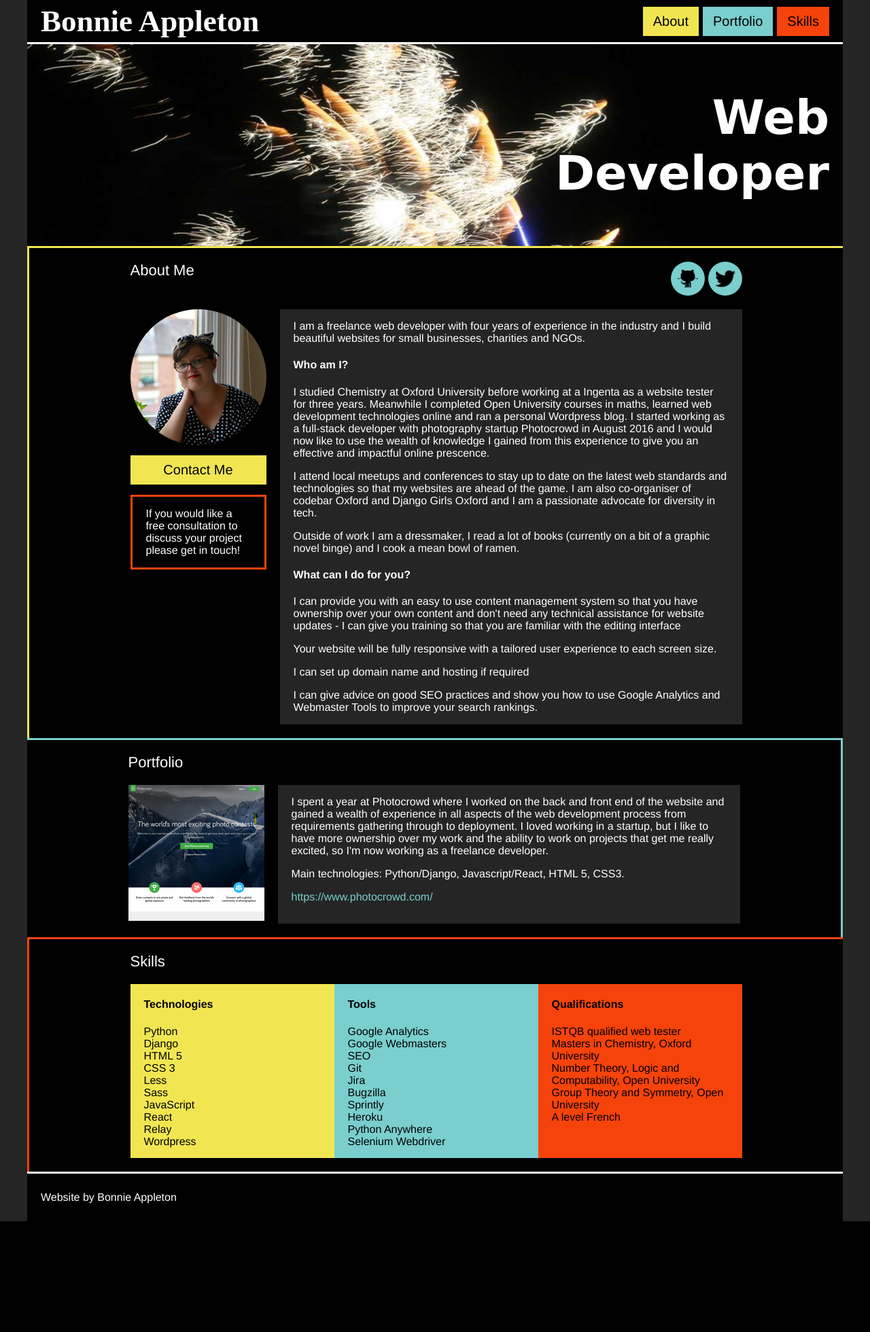
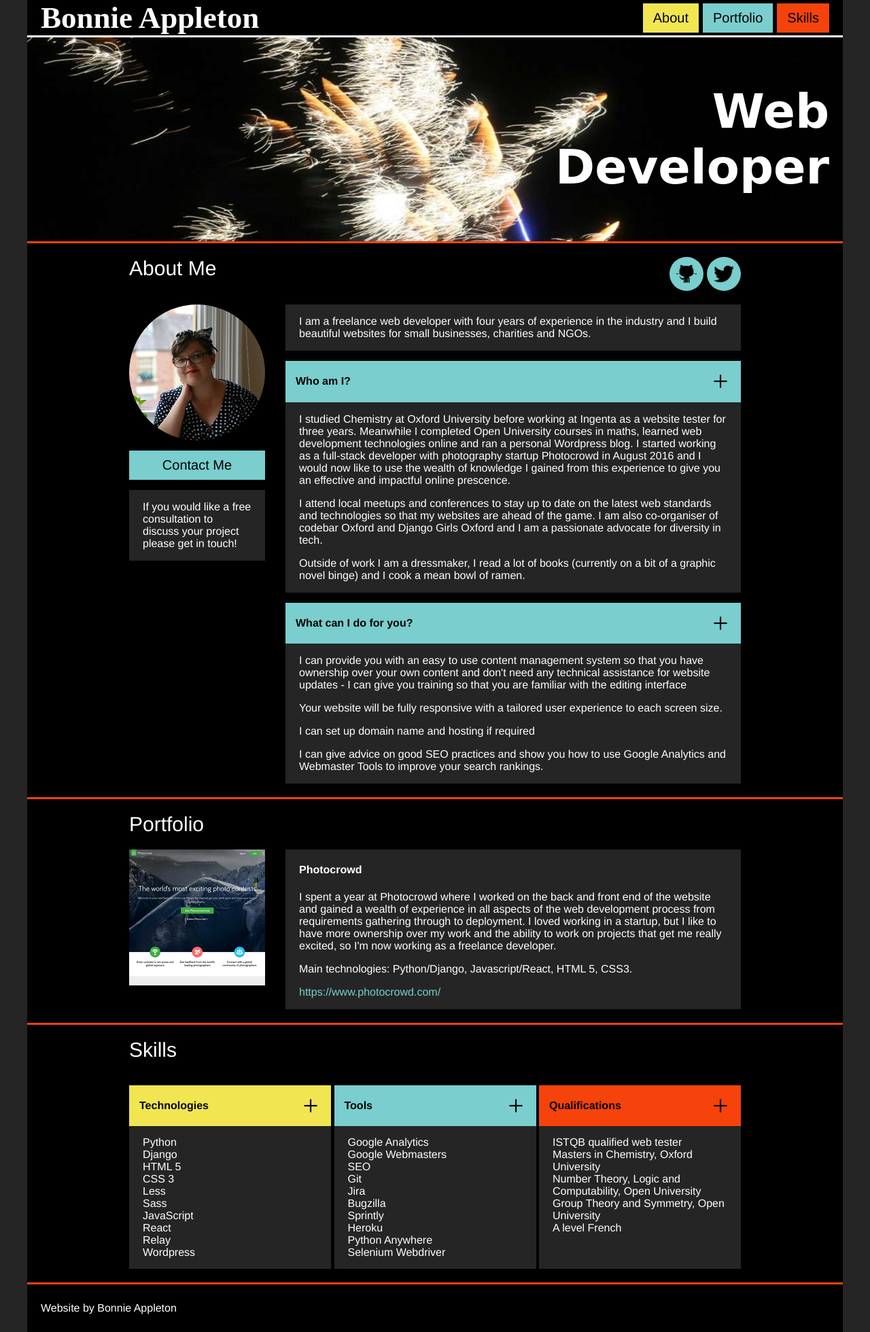
Before and after one commit to bonnieappleton/Portfolio-Website, a Django app: template home/templates/home/homepage.html in a window 1280 px wide. Shown: the whole page at 68% size. Before the commit the page ends 1797 px from the top, so only its background shows below. Run offline with Django 3.2, Linux system fonts and the light colour scheme; the template is opened without the code that fills it, so the values that code supplies are empty; some libraries are stand-ins or nearby versions; some web fonts are replaced.

Commit message:
Contact form, expanding sections, simplifying styles

```diff
--- a/home/static/css/home.css
+++ b/home/static/css/home.css
@@ -22,7 +22,11 @@ body {
   margin: 0; }
   .title--main {
     font-family: 'BioRhyme', serif;
-    font-size: 45px; }
+    font-size: 45px;
+    color: #ffffff; }
+    .title--main:hover {
+      color: #000000;
+      background-color: #ffffff; }
     @media (max-width: 767px) {
       .title--main {
         font-size: 30px; } }
@@ -35,14 +39,15 @@ body {
         font-size: 50px; } }
   .title--section {
     font-weight: 100;
-    font-size: 22px; }
+    font-size: 30px; }
 
 .header {
   -webkit-display: flex;
   display: flex;
   -webkit-justify-content: space-between;
   justify-content: space-between;
-  padding: 5px 20px; }
+  padding: 0 20px;
+  border-bottom: 3px solid #ffffff; }
   .header__nav {
     -webkit-display: flex;
     -webkit-align-items: center;
@@ -87,10 +92,11 @@ body {
     background-color: #f5430b; }
   .button--contact {
     margin: 15px 0;
-    width: 100%; }
+    width: 100%;
+    max-width: 200px; }
 
 .footer {
-  border-top: 3px solid #ffffff;
+  border-top: 3px solid #f5430b;
   padding: 10px 20px; }
 
 .section {
@@ -103,6 +109,9 @@ body {
   flex-direction: column;
   justify-content: space-between;
   padding: 10px 20px; }
+  .section--narrow {
+    max-width: 500px;
+    margin: auto; }
   .section--top {
     -webkit-align-items: flex-end;
     -webkit-justify-content: center;
@@ -111,20 +120,12 @@ body {
     background-image: url("../img/fireworks.jpg");
     background-size: cover;
     background-repeat: no-repeat;
-    height: 300px;
-    border-top: 3px solid #ffffff; }
+    height: 300px; }
     @media (max-width: 767px) {
       .section--top {
         height: 200px; } }
-  .section--about {
-    border-top: 3px solid #f1e651;
-    border-left: 3px solid #f1e651; }
-  .section--portfolio {
-    border-top: 3px solid #7acece;
-    border-right: 3px solid #7acece; }
-  .section--skills {
-    border-top: 3px solid #f5430b;
-    border-left: 3px solid #f5430b; }
+  .section--border-top {
+    border-top: 3px solid #f5430b; }
 
 .row {
   -webkit-display: flex;
@@ -148,59 +149,72 @@ body {
     border-radius: 50%; }
 
 .thumbnail-container {
-  display: flex;
-  flex-direction: column;
-  align-items: center;
-  margin-right: 20px; }
+  margin-right: 30px; }
   @media (max-width: 767px) {
     .thumbnail-container {
       margin: 0; } }
+
+.column-container {
+  display: flex;
+  flex-direction: column;
+  align-items: center; }
 
 .text {
   background-color: #252525;
   padding: 0 20px;
   margin: 0;
-  flex-grow: 1; }
+  flex-grow: 0; }
   @media (max-width: 767px) {
     .text {
       margin-top: 20px; } }
-  .text--bullets {
+  .text--grow {
+    flex-grow: 1; }
+
+.expanding-title {
+  width: 100%;
+  padding: 0 15px;
+  margin: 15px 0 0;
+  background-color: #7acece;
   color: #000000;
+  text-decoration: none;
+  display: flex;
+  justify-content: space-between;
+  align-items: center; }
+  .expanding-title:hover {
+    background-color: #ffffff; }
+  .expanding-title--yellow {
+    background-color: #f1e651; }
+  .expanding-title--red {
+    background-color: #f5430b; }
+
+.skills-block {
   display: flex;
   flex-direction: column;
   flex-basis: 33%;
   width: 100%;
   max-width: 300px;
-    padding-bottom: 15px;
   margin-top: 0; }
-  .text--yellow {
-    background-color: #f1e651; }
-  .text--mint {
-    background-color: #7acece; }
-  .text--red {
-    background-color: #f5430b; }
-  .text__list {
-    flex-basis: 50%;
+  .skills-block__list {
     list-style: none;
-    padding-left: 0;
-    margin: 0; }
-    @media (max-width: 767px) {
-      .text__list {
-        flex-basis: 100%; } }
-
-.feature-text {
-  padding: 0 20px;
+    padding: 15px 0;
     margin: 0;
-  border: 3px solid #f5430b; }
+    flex-grow: 1; }
 
 .link {
   text-decoration: none;
   color: #7acece; }
   .link:hover {
-    color: #f1e651; }
+    color: #ffffff; }
 
 .image-link:hover {
   opacity: 0.8; }
+
+.close {
+  background-image: url("../img/plus-icon.png");
+  background-size: cover;
+  background-repeat: no-repeat;
+  height: 30px;
+  width: 30px; }
 
 .social {
   display: flex;
@@ -234,4 +248,8 @@ body {
 .hidden {
   display: none; }
 
+@media (max-width: 767px) {
+  .hidden-mobile {
+    display: none; } }
+
 /*# sourceMappingURL=home.css.map */
--- a/home/static/sass/home.scss
+++ b/home/static/sass/home.scss
@@ -29,6 +29,12 @@ body {
     &--main {
         font-family: 'BioRhyme', serif;
         font-size: 45px;
+        color: $color-white;
+
+        &:hover {
+            color: $color-black;
+            background-color: $color-white;
+        }
 
         @media(max-width: $tablet-breakpoint) {
             font-size: 30px;
@@ -47,7 +53,7 @@ body {
 
     &--section {
         font-weight: 100;
-        font-size: 22px;
+        font-size: 30px;
     }
 }
 
@@ -56,7 +62,8 @@ body {
     display: flex;
     -webkit-justify-content: space-between;
     justify-content: space-between;
-    padding: 5px 20px;
+    padding: 0 20px;
+    border-bottom: 3px solid $color-white;
 
     &__nav {
         -webkit-display: flex;
@@ -122,11 +129,12 @@ body {
     &--contact {
         margin: 15px 0;
         width: 100%;
+        max-width: 200px;
     }
 }
 
 .footer {
-    border-top: 3px solid $color-white;
+    border-top: 3px solid $color-red;
     padding: 10px 20px;
 }
 
@@ -141,6 +149,11 @@ body {
     justify-content: space-between;
     padding: 10px 20px;
 
+    &--narrow {
+        max-width: 500px;
+        margin: auto;
+    }
+
     &--top {
         -webkit-align-items: flex-end;
         -webkit-justify-content: center;
@@ -150,26 +163,14 @@ body {
         background-size: cover;
         background-repeat: no-repeat;
         height: 300px;
-        border-top: 3px solid $color-white;
 
         @media(max-width: $tablet-breakpoint) {
             height: 200px;
         }
     }
 
-    &--about {
-        border-top: 3px solid $color-yellow;
-        border-left: 3px solid $color-yellow;
-    }
-
-    &--portfolio {
-        border-top: 3px solid $color-mint;
-        border-right: 3px solid $color-mint;
-    }
-
-    &--skills {
+    &--border-top {
         border-top: 3px solid $color-red;
-        border-left: 3px solid $color-red;
     }
 }
 
@@ -202,65 +203,72 @@ body {
 }
 
 .thumbnail-container {
-    display: flex;
-    flex-direction: column;
-    align-items: center;
-    margin-right: 20px;
+    margin-right: 30px;
 
     @media(max-width: $tablet-breakpoint) {
         margin: 0;
     }
 }
 
+.column-container {
+    display: flex;
+    flex-direction: column;
+    align-items: center;
+}
+
 .text {
     background-color: $color-grey;
     padding: 0 20px;
     margin: 0;
-    flex-grow: 1;
+    flex-grow: 0;
 
     @media(max-width: $tablet-breakpoint) {
         margin-top: 20px;
     }
 
-    &--bullets {
-        color: $color-black;
-        display: flex;
-        flex-direction: column;
-        flex-basis: 33%;
-        width: 100%;
-        max-width: 300px;
-        padding-bottom: 15px;
-        margin-top: 0;
+    &--grow {
+        flex-grow: 1;
+    }
+}
+
+.expanding-title {
+    width: 100%;
+    padding: 0 15px;
+    margin: 15px 0 0;
+    background-color: $color-mint;
+    color: $color-black;
+    text-decoration: none;
+    display: flex;
+    justify-content: space-between;
+    align-items: center;
+
+    &:hover {
+        background-color: $color-white;
     }
 
     &--yellow {
         background-color: $color-yellow;
     }
 
-    &--mint {
-        background-color: $color-mint;
-    }
-
     &--red {
         background-color: $color-red;
     }
+}
+
+.skills-block {
+    display: flex;
+    flex-direction: column;
+    flex-basis: 33%;
+    width: 100%;
+    max-width: 300px;
+    margin-top: 0;
 
     &__list {
-        flex-basis: 50%;
         list-style: none;
-        padding-left: 0;
+        padding: 15px 0;
         margin: 0;
-
-        @media(max-width: $tablet-breakpoint) {
-            flex-basis: 100%;
-        }
+        flex-grow: 1;
     }
-}
-
-.feature-text {
-    padding: 0 20px;
-    margin: 0;
-    border: 3px solid $color-red;
 }
 
 .link {
@@ -268,12 +276,20 @@ body {
     color: $color-mint;
 
     &:hover {
-        color: $color-yellow;
+        color: $color-white;
     }
 }
 
 .image-link:hover {
     opacity: 0.8;
+}
+
+.close {
+    background-image: url('../img/plus-icon.png');
+    background-size: cover;
+    background-repeat: no-repeat;
+    height: 30px;
+    width: 30px;
 }
 
 .social {
@@ -320,3 +336,9 @@ body {
 .hidden {
     display: none;
 }
+
+.hidden-mobile {
+    @media(max-width: $tablet-breakpoint) {
+        display: none;
+    }
+}
--- a/home/static/sass/variables.scss
+++ b/home/static/sass/variables.scss
@@ -1,6 +1,7 @@
 $color-mint: rgb(122, 206, 206);
 $color-yellow:  rgb(241, 230, 81);
 $color-red: rgb(245, 67, 11);
+$color-red-background: #f1561a;
 $color-grey: #252525;
 $color-white: #ffffff;
 $color-black: #000000;
--- a/home/templates/home/base.html
+++ b/home/templates/home/base.html
@@ -7,7 +7,7 @@
         <meta http-equiv="X-UA-Compatible" content="IE=edge">
         <meta name="viewport" content="width=device-width, initial-scale=1">
         <!-- The above 3 meta tags *must* come first in the head; any other head content must come *after* these tags -->
-        <title>Bonnie Appleton Portfolio</title>
+        <title>Bonnie Appleton | {% block page_title %}Home{% endblock %}</title>
 
         <!--Fonts-->
         <link href='https://fonts.googleapis.com/css?family=Zilla+Slab+Highlight|BioRhyme:200' rel='stylesheet' type='text/css'>
@@ -22,7 +22,9 @@
 
         {% block header %}
         <header class="header">
-            <h1 class="title title--main">Bonnie Appleton</h1>
+            <a class="link" href="{% url 'home' %}">
+                <h1 class="title title--main">Bonnie Appleton</h1>
+            </a>
             <nav class="header__nav header__nav--desktop">
                 <a class="button button--yellow" href="#about">About</a>
                 <a class="button button--mint" href="#portfolio">Portfolio</a>
@@ -40,6 +42,10 @@
         {% endblock %}
 
         {% block mainpage %}{% endblock %}
+
+        <footer class="footer">
+            <p>Website by Bonnie Appleton</p>
+        </footer>
 
         <script src="//ajax.googleapis.com/ajax/libs/jquery/1.11.1/jquery.min.js"></script>
 
--- a/home/templates/home/homepage.html
+++ b/home/templates/home/homepage.html
@@ -1,6 +1,8 @@
 {% extends 'home/base.html' %}
 
 {% load staticfiles %}
+
+{% block page_title %}Home{% endblock %}
 
 {% block mainpage %}
 
@@ -8,7 +10,7 @@
         <h2 class="title title--tagline">Web</br>Developer</h2>
     </section>
 
-    <section id="about" class="section section--about">
+    <section id="about" class="section section--border-top">
         <div class="row">
             <h3 class="title title--section">About Me</h3>
             <div class="social">
@@ -17,49 +19,78 @@
             </div>
         </div>
         <div class="row row--mobile-col">
-            <div class="thumbnail-container">
+            <div class="column-container thumbnail-container">
                 <img class="thumbnail thumbnail--avatar" src="{% static 'img/bonnieappleton.jpg' %}" alt="avatar-image"></img>
-                <a class="button button--yellow button--contact" href="mailto:bemappleton@gmail.com">Contact Me</a>
-                <div class="feature-text">
+                <a class="button button--mint button--contact" href="{% url 'contact' %}">Contact Me</a>
+                <div class="text hidden-mobile">
                     <p>
                         If you would like a free consultation to discuss your project please get in touch!
                     </p>
                 </div>
             </div>
-            <div class="text"
+            <div class="column-container">
                 <div class="text">
                     <p>
                         I am a freelance web developer with four years of experience in the industry
                         and I build beautiful websites for small businesses, charities and NGOs.
                     </p>
+                </div>
+                <a class="expanding-title" href="#">
                     <h4>Who am I?</h4>
+                    <div class="close" href="#"></div>
+                </a>
+                <div class="text hidden-mobile">
                     <p>
-                    I studied Chemistry at Oxford University before working at a Ingenta as a website tester for three years. Meanwhile I completed Open University courses in maths, learned web development technologies online and ran a personal Wordpress blog. I started working as a full-stack developer with photography startup Photocrowd in August 2016 and I would now like to use the wealth of knowledge I gained from this experience to give you an effective and impactful online prescence.
+                        I studied Chemistry at Oxford University before working at Ingenta
+                        as a website tester for three years. Meanwhile I completed Open
+                        University courses in maths, learned web development technologies
+                        online and ran a personal Wordpress blog. I started working as a
+                        full-stack developer with photography startup Photocrowd in August
+                        2016 and I would now like to use the wealth of knowledge I gained
+                        from this experience to give you an effective and impactful online
+                        prescence.
                     </p>
                     <p>
-                    I attend local meetups and conferences to stay up to date on the latest web standards and technologies so that my websites are ahead of the game. I am also co-organiser of codebar Oxford and Django Girls Oxford and I am a passionate advocate for diversity in tech.
+                        I attend local meetups and conferences to stay up to date on the
+                        latest web standards and technologies so that my websites are ahead
+                        of the game. I am also co-organiser of codebar Oxford and Django Girls
+                        Oxford and I am a passionate advocate for diversity in tech.
                     </p>
                     <p>
-                    Outside of work I am a dressmaker, I read a lot of books (currently on a bit of a graphic novel binge) and I cook a mean bowl of ramen.
+                        Outside of work I am a dressmaker, I read a lot of books (currently
+                        on a bit of a graphic novel binge) and I cook a mean bowl of ramen.
                     </p>
+                </div>
+                <a class="expanding-title" href="#">
                     <h4>What can I do for you?</h4>
+                    <div class="close" href="#"></div>
+                </a>
+                <div class="text hidden-mobile">
                     <p>
-                    I can provide you with an easy to use content management system so that you have ownership over your own content and don't need any technical assistance for website updates - I can give you training so that you are familiar with the editing interface
+                        I can provide you with an easy to use content management
+                        system so that you have ownership over your own content and
+                        don't need any technical assistance for website updates -
+                        I can give you training so that you are familiar with the
+                        editing interface
     	            </p>
                     <p>
-                    Your website will be fully responsive with a tailored user experience to each screen size.
+                        Your website will be fully responsive with a tailored
+                        user experience to each screen size.
                     </p>
                     <p>
                         I can set up domain name and hosting if required
                     </p>
                     <p>
-                    I can give advice on good SEO practices and show you how to use Google Analytics and Webmaster Tools to improve your search rankings.
+                        I can give advice on good SEO practices and show you how
+                        to use Google Analytics and Webmaster Tools to improve your
+                        search rankings.
                     </p>
+                </div>
             </div>
         </div>
     </section>
 
-    <section id="portfolio" class="section section--portfolio">
+    <section id="portfolio" class="section section--border-top">
         <div class="row">
             <h3 class="title title--section">Portfolio</h3>
         </div>
@@ -70,6 +101,7 @@
                 </a>
             </div>
             <div class="text">
+                <h4>Photocrowd</h4>
                 <p>
                     I spent a year at Photocrowd where I worked on the back and front end of
                     the website and gained a wealth of experience in all aspects of the web
@@ -90,14 +122,18 @@
         </div>
     </section>
 
-    <section id="skills" class="section section--skills">
+    <section id="skills" class="section section--border-top">
         <div class="row">
             <h3 class="title title--section">Skills</h3>
         </div>
         <div class="row row--mobile-col">
-            <div class="text text--bullets text--yellow">
+            <div class="skills-block">
+                <a class="expanding-title expanding-title--yellow" href="#">
                     <h4>Technologies</h4>
-                <ul class="text__list">
+                    <div class="close" href="#"></div>
+                </a>
+                <div class="text text--grow">
+                    <ul class="skills-block__list">
                         <li>Python</li>
                         <li>Django</li>
                         <li>HTML 5</li>
@@ -110,9 +146,14 @@
                         <li>Wordpress</li>
                     </ul>
                 </div>
-            <div class="text text--bullets text--mint">
+            </div>
+            <div class="skills-block">
+                <a class="expanding-title" href="#">
                     <h4>Tools</h4>
-                <ul class="text__list">
+                    <div class="close" href="#"></div>
+                </a>
+                <div class="text text--grow">
+                    <ul class="skills-block__list">
                         <li>Google Analytics</li>
                         <li>Google Webmasters</li>
                         <li>SEO</li>
@@ -125,9 +166,14 @@
                         <li>Selenium Webdriver</li>
                     </ul>
                 </div>
-            <div class="text text--bullets text--red">
+            </div>
+            <div class="skills-block">
+                <a class="expanding-title expanding-title--red" href="#">
                     <h4>Qualifications</h4>
-                <ul class="text__list">
+                    <div class="close" href="#"></div>
+                </a>
+                <div class="text text--grow">
+                    <ul class="skills-block__list">
                         <li>ISTQB qualified web tester</li>
                         <li>Masters in Chemistry, Oxford University</li>
                         <li>Number Theory, Logic and Computability, Open University</li>
@@ -136,10 +182,6 @@
                     </ul>
                 </div>
             </div>
+        </div>
     </section>
-
-    <footer class="footer">
-        <p>Website by Bonnie Appleton</p>
-    </footer>
-
 {% endblock %}
--- a/home/urls.py
+++ b/home/urls.py
@@ -4,4 +4,6 @@ from . import views
 
 urlpatterns = [
     url(r'^$', views.Homepage.as_view(), name='home'),
+    url(r'^contact/$', views.Contact.as_view(), name='contact'),
+    url(r'^contact/success/$', views.ContactSuccess.as_view(), name='contact-success'),
 ]
```
Also changed, not shown: home/forms.py (added, +20 -0 lines), home/templates/home/contact-success.html (added, +21 -0 lines), home/templates/home/contact.html (added, +33 -0 lines), home/views.py (+17 -1 lines), home/static/img/plus-icon.png (added), 2 other files. Lines whose indentation alone changed are shown as unchanged.
